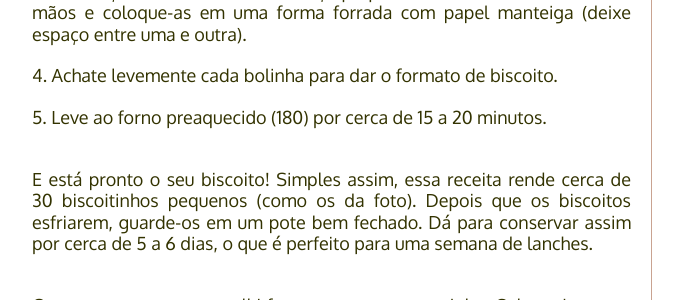
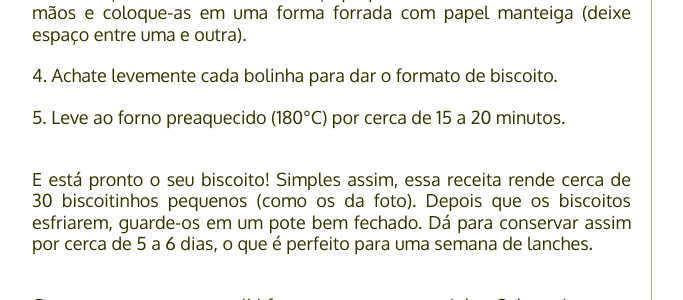
Before and after one commit to PaneladePau/paneladepau-jekyll-blog, a Jekyll site: the page built from _posts/2016-02-23-biscoito-linhaca-aveia.md, in a window 1280 px wide and 900 px high, scrolled down 1160 px. Shown: the part 154-454 px from the top of the window, without its empty margins (138-821 px from the left). Built offline with Jekyll 4.4.1, drawn with Linux system fonts in a browser that asks for light colours; nearby versions of some CDN libraries; some web fonts are replaced.

Commit message:
“update”

```diff
--- a/_posts/2016-02-23-biscoito-linhaca-aveia.md
+++ b/_posts/2016-02-23-biscoito-linhaca-aveia.md
@@ -1,6 +1,6 @@
 ---
 titulo: Biscoitos de linhaça e aveia
-imgdestaque: biscoito-aveia-linhaca.jpg
+imgdestaque: biscoito-linhaca-aveia.jpg
 tags: [lanches, comida rapida, cozinha saudavel]
 imagem2: nome-da-imagem-2.jpg
 legendaimg2: Legenda da imagem 2
@@ -35,7 +35,7 @@
 2. Misture todos os ingredientes em uma tigela até obter uma massa.
 3. Umedeça levemente as mãos. Faça pequena bolinhas de massa com as mãos e coloque-as em uma forma forrada com papel manteiga (deixe espaço entre uma e outra).
 4. Achate levemente cada bolinha para dar o formato de biscoito.
-5. Leve ao forno preaquecido (180) por cerca de 15 a 20 minutos.
+5. Leve ao forno preaquecido (180°C) por cerca de 15 a 20 minutos.
 
 E está pronto o seu biscoito! Simples assim, essa receita rende cerca de 30 biscoitinhos pequenos (como os da foto).
 Depois que os biscoitos esfriarem, guarde-os em um pote bem fechado. Dá para conservar assim por cerca de 5 a 6 dias, o que é perfeito para uma semana de lanches.
```
Also changed, not shown: img/fotos-dos-posts/biscoit-linhaca-aveia.jpg (deleted), img/fotos-dos-posts/biscoito-linhaca-aveia.jpg (added), 1 other file.
